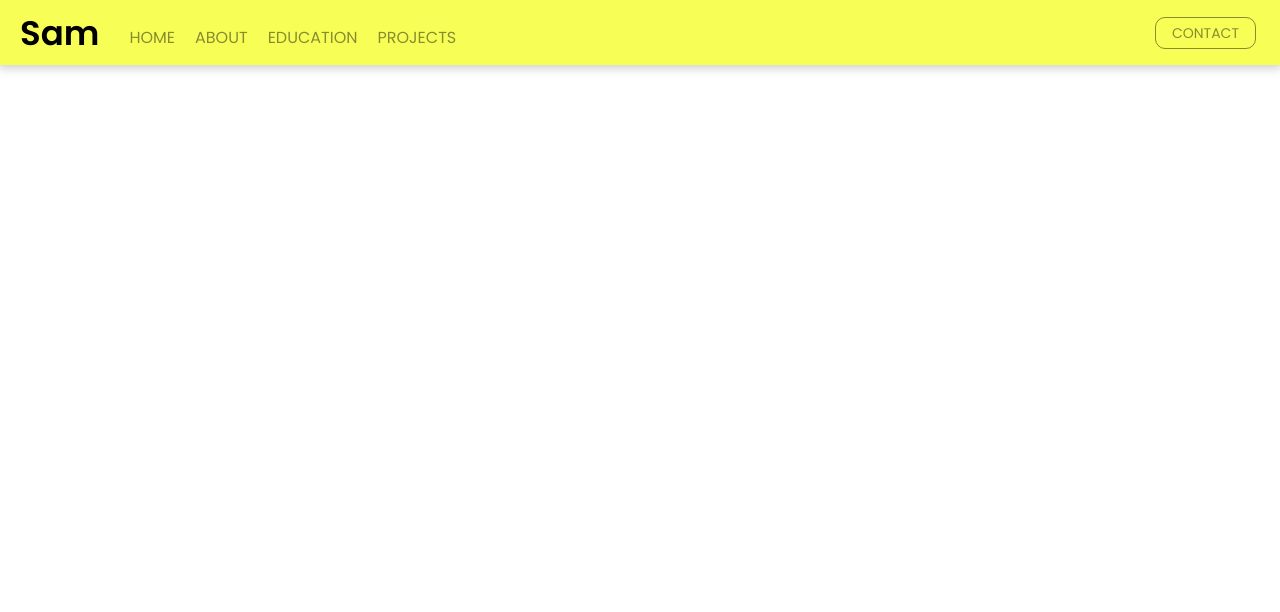
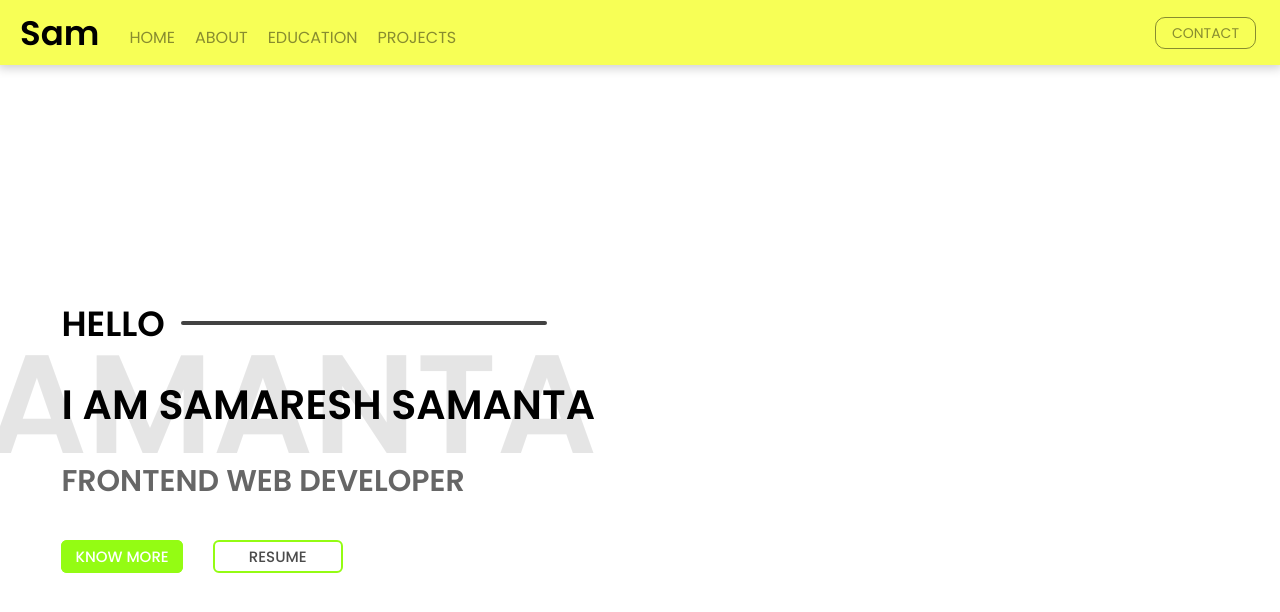
Before and after one commit to nectro/personal-website, a React (Create React App) app: page / in a window 1280 px wide. Shown: the top 612 px of the page. Built offline with nearby package versions, Linux system fonts and the light colour scheme.

Commit message:
add IntroPage, css for desktop

```diff
--- a/src/App.css
+++ b/src/App.css
@@ -1,7 +1,3 @@
-.App {
-  text-align: center;
-}
-
 .App-logo {
   height: 40vmin;
   pointer-events: none;
--- a/src/Components/IntroPage/IntroPage.js
+++ b/src/Components/IntroPage/IntroPage.js
@@ -3,8 +3,28 @@ import Styles from './IntroPage.module.css';
 
 const IntroPage = ()=>{
     return(
-        <div>
+        <div className={Styles.majorContainer}>
+            <div className={Styles.introContainer}>
+                <div className={Styles.heading}>
+                    <div className={Styles.word}><p>HELLO</p></div>
+                    <div className={Styles.line}></div>
+                </div>
+                <div className={Styles.greetings}>
+                    <div className={Styles.fancyWords}>
+                        <p className={Styles.backLine}>SAMANTA</p>
+                        <p className={Styles.frontLine}>I AM SAMARESH SAMANTA</p>
+                    </div>
+                    <p className={Styles.work}>FRONTEND WEB DEVELOPER</p>
+                </div>
+                <div className={Styles.buttonContainer}>
+                    <a href="#" id={Styles.km}>KNOW MORE</a>
+                    <a href="#" id={Styles.res}>RESUME</a>
+                </div>
 
+            </div>
+            <div className={Styles.imgContainer}>
+
+            </div>
         </div>
     )
 }
--- a/src/Components/IntroPage/IntroPage.module.css
+++ b/src/Components/IntroPage/IntroPage.module.css
@@ -0,0 +1,92 @@
+.majorContainer {
+  height: calc(100vh - 65px);
+  display: grid;
+  grid-template-columns: 60% 40%;
+}
+
+.introContainer {
+  display: flex;
+  flex-direction: column;
+  justify-content: center;
+  padding-left: 8%;
+  overflow-x: hidden;
+}
+.heading {
+  height: 52px;
+  width: 70%;
+}
+.heading div {
+  display: inline-block;
+}
+.word {
+  float: left;
+}
+.word p {
+  font-size: 35px;
+  font-weight: 600;
+}
+.line {
+  float: left;
+  width: 74%;
+  height: 4px;
+  margin-top: 24px;
+  margin-left: 16px;
+  background-color: rgba(0, 0, 0, 0.74);
+  border-radius: 5px;
+}
+
+.fancyWords {
+  height: 110px;
+}
+.backLine {
+  font-size: 140px;
+  line-height: 110px;
+  font-weight: 600;
+  margin-left: -160px;
+  color: rgba(0, 0, 0, 0.1);
+  user-select: none;
+}
+.frontLine {
+  font-size: 41px;
+  font-weight: 600;
+  margin-top: -85px;
+  user-select: none;
+}
+.work {
+  font-size: 30px;
+  font-weight: 600;
+  color: rgba(0, 0, 0, 0.6);
+}
+
+.buttonContainer {
+  margin-top: 40px;
+}
+.buttonContainer a {
+  text-decoration: none;
+  padding: 4px 12px;
+  margin-right: 30px;
+  font-size: 15px;
+  font-weight: 500;
+  border-radius: 6px;
+  border: 2px solid #94fc13;
+}
+
+#km {
+  color: #fff;
+  background-color: #94fc13;
+}
+#km:hover {
+  color: rgba(0, 0, 0, 0.705);
+  background-color: #fff;
+  transition-duration: 0.4s;
+}
+#res {
+  color: rgba(0, 0, 0, 0.705);
+  padding: 4px 34px;
+  background-color: #fff;
+}
+#res:hover {
+  color: #fff;
+  background-color: #94fc13;
+  transition-duration: 0.4s;
+}
```
Also changed, not shown: src/assets/profilePic.svg (added).
